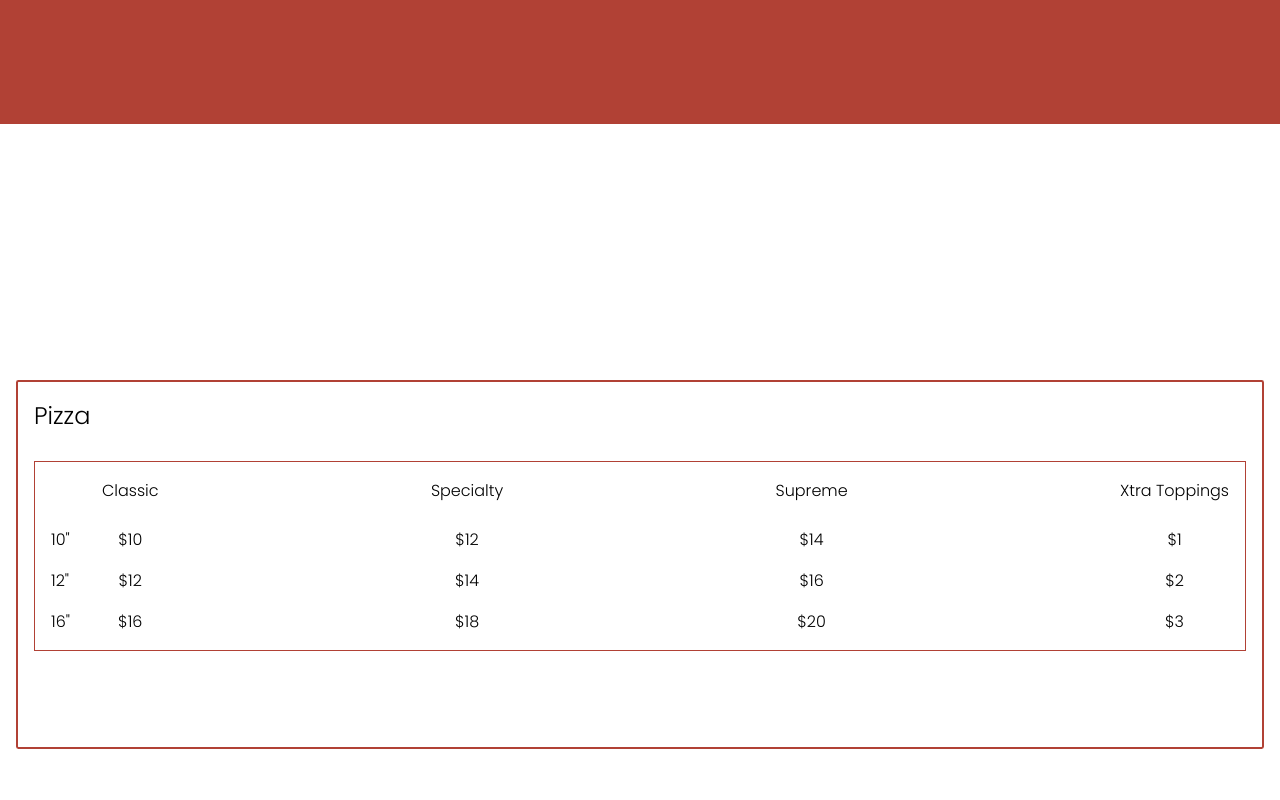
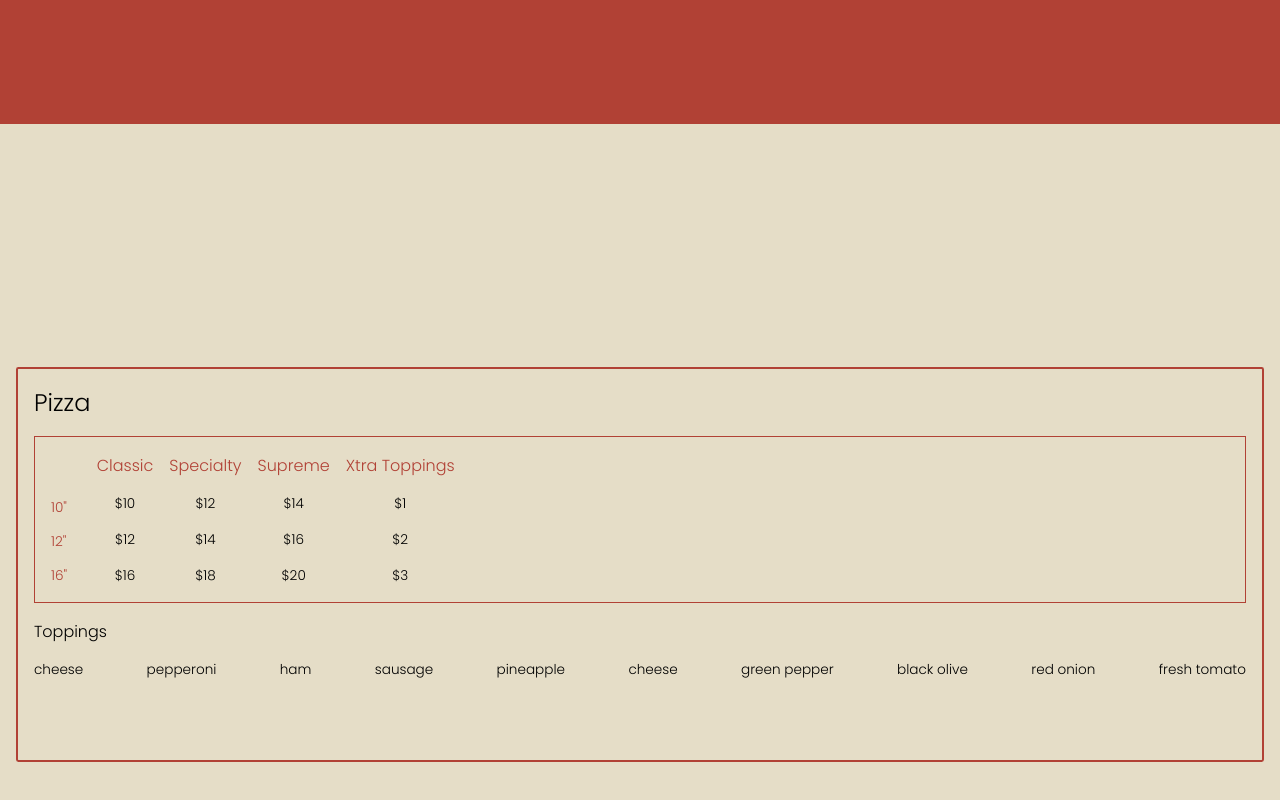
Before and after one commit to Cedrus32/Restaurant-Page, a website built with webpack: page dist/index.html in a window 1280 px wide. Shown: the part 676-1476 px from the top of the page. Built offline with Linux system fonts and the light colour scheme; a web font is replaced by a local one.

Commit message:
Set pizza topping styles

```diff
--- a/src/styles/colors.css
+++ b/src/styles/colors.css
@@ -23,10 +23,19 @@
         color: var(--light);
     }
 
-#menu-container {
-    border: var(--thick) solid var(--accent);
+#menu {
+    background-color: var(--light);
 }
 
-    #pizza-prices {
-        border: var(--thin) solid var(--accent);
+    #menu-container {
+        border: var(--thick) solid var(--accent);
     }
+
+        #pizza-prices {
+            border: var(--thin) solid var(--accent);
+        }
+
+            #sizes,
+            #price-categories .category h3 {
+                color: var(--accent);
+            }
--- a/src/styles/layout.css
+++ b/src/styles/layout.css
@@ -170,18 +170,34 @@ main {
                         display: flex;
                         justify-content: space-between;
                         gap: var(--container-gap);
+
+                        width: max-content;
                     }
 
                         .category {
                             display: flex;
                             flex-flow: column;
+                            gap: var(--container-gap);
+                        }
+
+                        #price-categories .category {
                             align-items: center;
-                            gap: var(--container-gap);
                         }
 
                 #pizza-toppings {
                     grid-area: toppings;
                 }
+
+                    #pizza-toppings .category {
+                        align-items: flex-start;
+                    }
+
+                        .category-list {
+                            display: flex;
+                            justify-content: space-between;
+                            flex-wrap: wrap;
+                            gap: var(--container-gap);
+                        }
 
                 #pizza-list {
                     grid-area: list;
--- a/src/styles/reset.css
+++ b/src/styles/reset.css
@@ -33,14 +33,13 @@ main {
 
 h1 {
     font-size: 2em;
-    margin: 0.67em 0;
+    margin: 0em;
 }
 
 /* standardize margins for `header` elements across broswers */
 
 h2, h3, h4, h5, h6 {
-    margin-top: 0;
-    margin-bottom: 0.5em;
+    margin: 0em;
 }
 
 /* standardize margins for `p` elements across browsers */
--- a/src/styles/typo.css
+++ b/src/styles/typo.css
@@ -2,7 +2,8 @@
 
 :root {
     --base-shrink: 1.15vw;
-    /* --base: /// ; */
+    --subtext: 0.85em;
+    --menu-header: 1.5em;
 }
 
 body {
@@ -29,5 +30,14 @@ body {
 }
 
 #menu-container div > h2 {
-    font-size: 1.5em;
+    font-size: var(--menu-header);
 }
+
+    #sizes,
+    #price-categories .category span {
+        font-size: var(--subtext);
+    }
+
+    #pizza-toppings .category-list {
+        font-size: var(--subtext);
+    }
```
Also changed, not shown: dist/index.html, dist/index.main.js.
